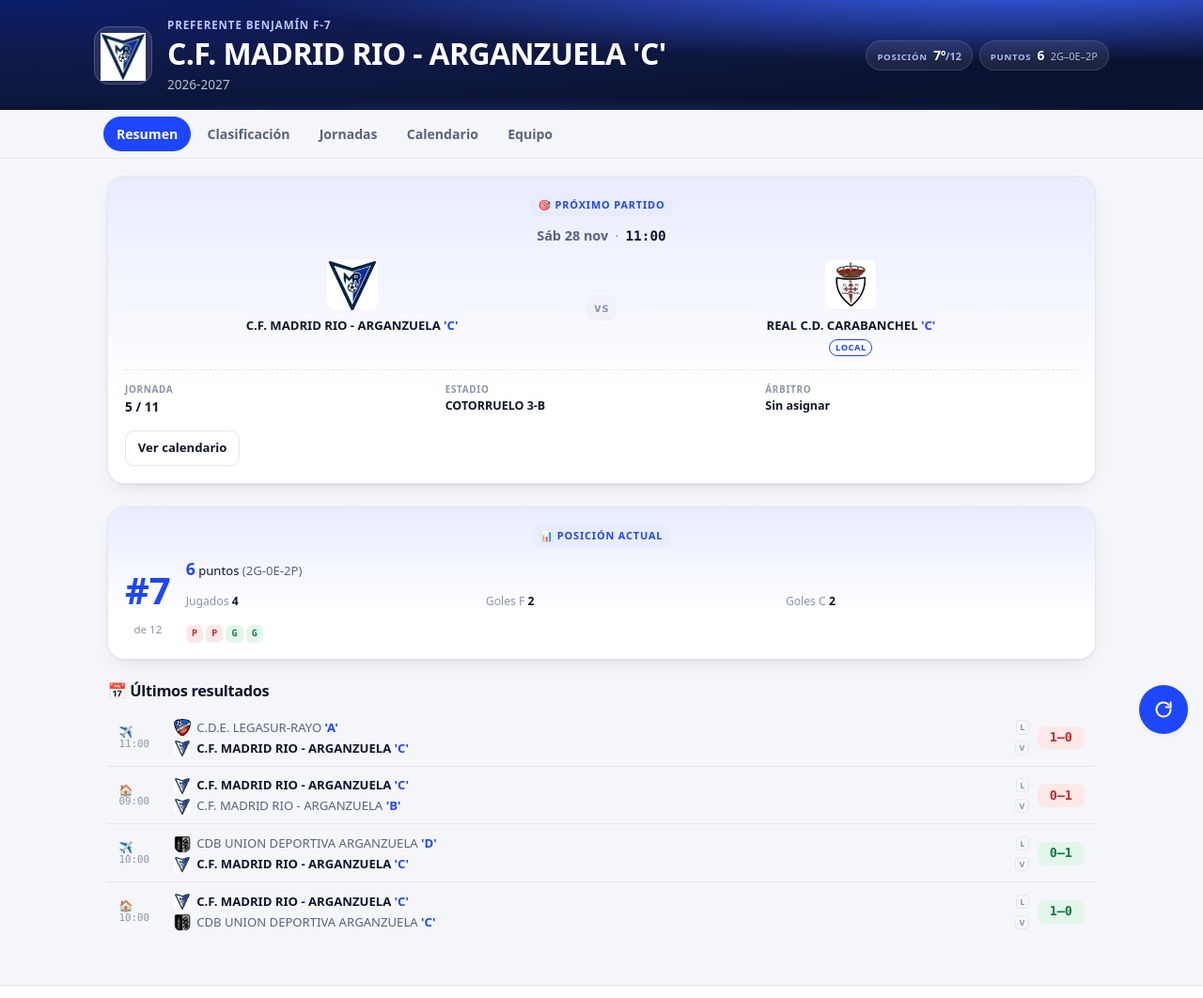
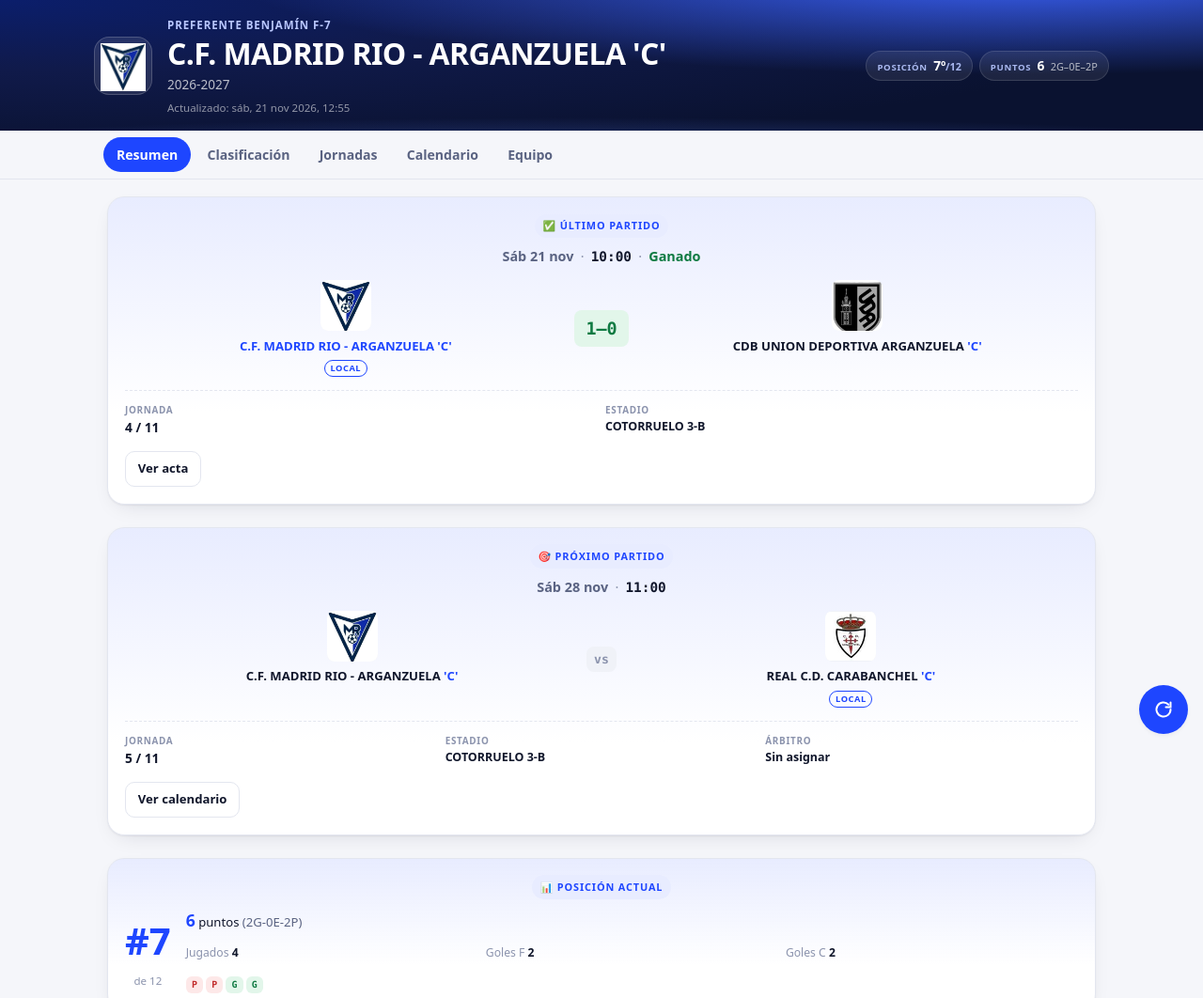
Before and after one commit to manuvaldi/altmatchapp, a website with bundled scripts: page public/index.html in a window 1280 px wide. Shown: the top 1062 px of the page at 94% size. Built offline with nearby package versions, Linux system fonts and the light colour scheme.

Commit message:
Ultimo partido en portada

```diff
--- a/public/app.js
+++ b/public/app.js
@@ -177,7 +177,7 @@ async function init() {
     snapshot = await loadSnapshot();
     render();
     setupNavigation();
-    updateFooter();
+    updateTimestamps();
     const initial = location.hash.replace('#', '');
     showView(VIEWS.includes(initial) ? initial : 'resumen');
     window.addEventListener('hashchange', () => {
@@ -313,6 +313,15 @@ function fechaCompacta(d) {
   return s.charAt(0).toUpperCase() + s.slice(1);
 }
 
+/** "2026-11-21" -> "21 nov" (mínimo: cabe en la columna estrecha de las filas) */
+function fechaCorta(d) {
+  if (!d) return '—';
+  const [y, m, dia] = d.split('-');
+  const date = new Date(y, parseInt(m) - 1, dia);
+  if (isNaN(date.getTime())) return d;
+  return date.toLocaleDateString('es-ES', { day: 'numeric', month: 'short' }).replace(/\s+/g, ' ');
+}
+
 function formatDate(d) {
   if (!d) return null;
   return new Date(d + 'T00:00:00').toLocaleDateString('es-ES', {
@@ -370,6 +379,69 @@ function renderResumen(container) {
   }
 
   let html = '';
+
+  // Último partido jugado (encima del próximo: lo más reciente primero).
+  // recentMatches está en orden cronológico ascendente (unshift al recorrer
+  // desde la última jornada hacia atrás), así que el último jugado es el final.
+  const lastMatch = recentMatches.at(-1);
+  if (lastMatch && lastMatch.score) {
+    const isHome = lastMatch.home.id === team.id;
+    const opponent = isHome ? lastMatch.away : lastMatch.home;
+    const oppTeam = findTeam(opponent.id);
+    const oppCrest = opponent.crest || oppTeam.crest;
+    const ourGoals = isHome ? lastMatch.score.home : lastMatch.score.away;
+    const theirGoals = isHome ? lastMatch.score.away : lastMatch.score.home;
+    const resCls = ourGoals > theirGoals ? 'win' : ourGoals < theirGoals ? 'loss' : 'draw';
+    const resLabel = ourGoals > theirGoals ? 'Ganado' : ourGoals < theirGoals ? 'Perdido' : 'Empatado';
+
+    html += `
+      <div class="section">
+        <div class="next">
+          <div class="next__top">
+            <span class="next__tag">✅ Último partido</span>
+          </div>
+          <div class="next__when">
+            <span class="next__when-day">${fechaCompacta(lastMatch.date)}</span>
+            <span class="next__when-sep" aria-hidden="true">·</span>
+            <span class="next__when-time">${lastMatch.time || ''}</span>
+            <span class="next__when-sep" aria-hidden="true">·</span>
+            <span class="next__when-res next__when-res--${resCls}">${resLabel}</span>
+          </div>
+          <div class="next__teams">
+            <div class="next__side ${isHome ? 'next__side--us' : ''}">
+              ${escudo(team.crest, team.name)}
+              <div class="next__name">${nombreEquipoHTML(team.name)}</div>
+              <div class="next__us-tag ${isHome ? '' : 'is-ghost'}">Local</div>
+            </div>
+            <div class="next__vs next__score next__score--${resCls}">${lastMatch.score.home}–${lastMatch.score.away}</div>
+            <div class="next__side">
+              ${escudo(oppCrest, opponent.name)}
+              <div class="next__name">${nombreEquipoHTML(opponent.name)}</div>
+              <div class="next__us-tag ${!isHome ? '' : 'is-ghost'}">Local</div>
+            </div>
+          </div>
+          <div class="next__meta">
+            <div class="meta">
+              <span class="meta__label">Jornada</span>
+              <span class="meta__value">${lastMatch.round} / ${snapshot.group.totalRounds}</span>
+            </div>
+            <div class="meta">
+              <span class="meta__label">Estadio</span>
+              <span class="meta__value" style="font-size: .78rem;">${lastMatch.venue || '—'}</span>
+            </div>
+          </div>
+          ${
+            lastMatch.acta
+              ? `
+          <div class="next__actions">
+            <a class="btn" href="${lastMatch.acta}" target="_blank" rel="noopener">Ver acta</a>
+          </div>`
+              : ''
+          }
+        </div>
+      </div>
+    `;
+  }
 
   // Próximo
   if (nextMatch) {
@@ -468,7 +540,7 @@ function renderResumen(container) {
           <h2 class="section__title">📅 Últimos resultados</h2>
         </div>
         <div class="matches">
-          ${recentMatches.map((m) => matchRowHTML(m)).join('')}
+          ${recentMatches.map((m) => matchRowHTML(m, { showDate: true, showWinner: true })).join('')}
         </div>
       </div>
     `;
@@ -561,7 +633,7 @@ function renderClasificacion(container) {
    Fila de partido: local arriba, visitante abajo (orden real del partido)
    ======================================================================== */
 
-function matchRowHTML(m) {
+function matchRowHTML(m, opts = {}) {
   const us = snapshot.team.id;
   const isHome = m.home.id === us;
   const played = !!(m.played && m.score);
@@ -577,65 +649,16 @@ function matchRowHTML(m) {
     scoreHTML = `<div class="match__score-val match__score-val--pending">vs</div>`;
   }
 
-  const side = (t, local) => {
-    const crest = t.crest || findTeam(t.id).crest;
-    return `
-      <div class="match__team ${t.id === us ? 'match__team--us' : ''}">
-        ${escudo(crest, t.name)}
-        <span class="match__team-name">${nombreEquipoHTML(t.name)}</span>
-        <span class="match__loc">${local ? 'L' : 'V'}</span>
-      </div>`;
-  };
-
-  const tag = link ? 'a' : 'div';
-  const attrs = link ? `href="${m.acta}" target="_blank" rel="noopener"` : '';
-  return `
-    <${tag} class="match" ${attrs}>
-      <div class="match__date">
-        <span class="match__day">${isHome ? '🏠' : '✈️'}</span>
-        <span class="match__time">${m.time || '--:--'}</span>
-      </div>
-      <div class="match__teams">
-        ${side(m.home, true)}
-        ${side(m.away, false)}
-      </div>
-      <div class="match__score">${scoreHTML}</div>
-    </${tag}>`;
-}
-
-/**
- * Variante de matchRowHTML para Jornadas: añade un badge "⭐" o "✓" en el nombre
- * del equipo ganador (si el partido está jugado). Llamada sólo desde renderJornadas.
- */
-function matchRowWithWinner(m) {
-  const us = snapshot.team.id;
-  const isHome = m.home.id === us;
-  const played = !!(m.played && m.score);
-  const link = played && m.acta;
-
-  let scoreHTML;
-  if (played) {
-    const ourGoals = isHome ? m.score.home : m.score.away;
-    const theirGoals = isHome ? m.score.away : m.score.home;
-    const cls = ourGoals > theirGoals ? 'win' : ourGoals < theirGoals ? 'loss' : 'draw';
-    scoreHTML = `<div class="match__score-val match__score-val--${cls}">${m.score.home}–${m.score.away}</div>`;
-  } else {
-    scoreHTML = `<div class="match__score-val match__score-val--pending">vs</div>`;
-  }
-
-  // Determina quién ganó (si el partido está jugado)
+  // Ganador (para la ⭐): sólo si está jugado y no es empate
   let ganador = null;
   if (played) {
-    const homeGoals = m.score.home;
-    const awayGoals = m.score.away;
-    if (homeGoals > awayGoals) ganador = m.home.id;
-    else if (awayGoals > homeGoals) ganador = m.away.id;
-    // Si es empate, ganador sigue siendo null
+    if (m.score.home > m.score.away) ganador = m.home.id;
+    else if (m.score.away > m.score.home) ganador = m.away.id;
   }
 
   const side = (t, local) => {
     const crest = t.crest || findTeam(t.id).crest;
-    const badge = ganador && ganador === t.id ? '&nbsp;<span class="match__team-badge">⭐</span>' : '';
+    const badge = opts.showWinner && ganador === t.id ? '&nbsp;<span class="match__team-badge">⭐</span>' : '';
     return `
       <div class="match__team ${t.id === us ? 'match__team--us' : ''}">
         ${escudo(crest, t.name)}
@@ -644,12 +667,18 @@ function matchRowWithWinner(m) {
       </div>`;
   };
 
+  // Con fecha (Resumen) se muestra la fecha en vez del emoji de local/visitante:
+  // el L/V ya aparece junto a cada equipo y la fecha es más información.
+  const dayHTML = opts.showDate
+    ? `<span class="match__day">${fechaCorta(m.date)}</span>`
+    : `<span class="match__day">${isHome ? '🏠' : '✈️'}</span>`;
+
   const tag = link ? 'a' : 'div';
   const attrs = link ? `href="${m.acta}" target="_blank" rel="noopener"` : '';
   return `
-    <${tag} class="match" ${attrs}>
+    <${tag} class="match${opts.showDate ? ' match--dated' : ''}" ${attrs}>
       <div class="match__date">
-        <span class="match__day">${isHome ? '🏠' : '✈️'}</span>
+        ${dayHTML}
         <span class="match__time">${m.time || '--:--'}</span>
       </div>
       <div class="match__teams">
@@ -795,7 +824,7 @@ function renderJornadas(container) {
           </div>
         </div>
         <div class="matches">
-          ${round.matches.map((m) => matchRowWithWinner(m)).join('')}
+          ${round.matches.map((m) => matchRowHTML(m, { showWinner: true })).join('')}
         </div>
       </div>
     </div>
@@ -979,7 +1008,7 @@ function render() {
   document.getElementById('link-ficha').href = snapshot.source.team;
 }
 
-function updateFooter() {
+function updateTimestamps() {
   const date = new Date(snapshot.generatedAt);
   const formatter = new Intl.DateTimeFormat('es-ES', {
     weekday: 'short',
@@ -989,7 +1018,10 @@ function updateFooter() {
     hour: '2-digit',
     minute: '2-digit',
   });
-  document.getElementById('updated').textContent = `Actualizado: ${formatter.format(date)}`;
+  const texto = `Actualizado: ${formatter.format(date)}`;
+  // Abajo (pie) y arriba (hero), para que se vea sin llegar al final de página
+  document.getElementById('updated').textContent = texto;
+  document.getElementById('hero-updated').textContent = texto;
 }
 
 /* ========================================================================
--- a/public/index.html
+++ b/public/index.html
@@ -24,6 +24,7 @@
         <p class="hero__eyebrow" id="hero-eyebrow">Preferente Benjamín F7</p>
         <h1 class="hero__title" id="hero-title">Madrid Río – Arganzuela 'C'</h1>
         <p class="hero__season" id="hero-season">Temporada 2026–2027</p>
+        <p class="hero__updated" id="hero-updated"></p>
       </div>
       <div class="hero__stats" id="hero-stats"></div>
     </div>
--- a/public/styles.css
+++ b/public/styles.css
@@ -159,6 +159,14 @@ img { max-width: 100%; display: block; }
 
 .hero__season { margin: .25rem 0 0; font-size: .85rem; color: rgba(255, 255, 255, .72); }
 
+/* Fecha de actualización de los datos, también visible arriba sin llegar al pie */
+.hero__updated {
+  margin: .3rem 0 0;
+  font-size: .72rem;
+  color: rgba(255, 255, 255, .55);
+  font-variant-numeric: tabular-nums;
+}
+
 /* Chips de una sola línea: etiqueta y valor en la misma fila */
 .stat {
   display: flex;
@@ -296,6 +304,12 @@ img { max-width: 100%; display: block; }
   color: var(--text);
 }
 
+/* Palabra de resultado (Ganado/Perdido/Empatado) en la línea de fecha del último partido */
+.next__when-res { font-weight: 750; }
+.next__when-res--win { color: var(--win); }
+.next__when-res--draw { color: var(--draw); }
+.next__when-res--loss { color: var(--loss); }
+
 .next__teams {
   display: grid;
   grid-template-columns: 1fr auto 1fr;
@@ -331,6 +345,13 @@ img { max-width: 100%; display: block; }
   border-radius: 8px;
   background: var(--surface-2);
 }
+
+/* Marcador grande en la tarjeta de último partido (mismo hueco que el "vs").
+   Definido DESPUÉS de .next__vs: mismo selector, gana quien va último. */
+.next__score { font-size: 1.15rem; font-weight: 800; padding: .35rem .8rem; }
+.next__score--win { background: var(--win-bg); color: var(--win); }
+.next__score--draw { background: var(--draw-bg); color: var(--draw); }
+.next__score--loss { background: var(--loss-bg); color: var(--loss); }
 
 .next__meta {
   display: grid;
@@ -409,6 +430,10 @@ a.match:hover { background: var(--surface-2); }
 .match__date { display: flex; flex-direction: column; align-items: flex-start; line-height: 1.15; }
 .match__day { font-size: .74rem; font-weight: 750; }
 .match__time { font-size: .68rem; color: var(--text-faint); font-family: var(--mono); }
+
+/* Filas con fecha (Resumen): la fecha ("21 nov") necesita más columna que el emoji */
+.match--dated { grid-template-columns: 3.4rem 1fr auto; }
+.match--dated .match__day { font-size: .72rem; white-space: nowrap; }
 
 .match__teams { display: grid; gap: .25rem; min-width: 0; }
 .match__team { display: flex; align-items: center; gap: .4rem; min-width: 0; }
@@ -491,6 +516,7 @@ table.standings { width: 100%; border-collapse: collapse; font-size: .84rem; }
   /* Filas de partido: más hueco para el nombre (se muestra entero, en 2 líneas
      si hace falta) recortando la columna de fecha y la del marcador */
   .match { grid-template-columns: 2.55rem 1fr auto; gap: .45rem; padding: .6rem .55rem; }
+  .match--dated { grid-template-columns: 3rem 1fr auto; }
   .match__team-name { font-size: .78rem; }
   .match__score-val { min-width: 2.7rem; padding: .15rem .35rem; }
 }
@@ -499,6 +525,7 @@ table.standings { width: 100%; border-collapse: collapse; font-size: .84rem; }
    nombre del equipo tenga el máximo ancho posible */
 @media (max-width: 360px) {
   .match { grid-template-columns: 2.3rem 1fr auto; gap: .4rem; padding: .55rem .45rem; }
+  .match--dated { grid-template-columns: 2.8rem 1fr auto; }
   .match__team { gap: .3rem; }
   .match__team .crest { width: 16px; height: 16px; }
   .match__team-name { font-size: .76rem; }
@@ -551,7 +578,7 @@ table.standings { width: 100%; border-collapse: collapse; font-size: .84rem; }
 .round-chip.is-selected { background: var(--brand); border-color: transparent; color: #fff; }
 .round-chip.is-played:not(.is-selected)::after { content: "·"; margin-left: .3rem; color: var(--win); font-weight: 800; }
 
-/* Estrella del ganador (Jornadas) */
+/* Estrella del ganador (Jornadas y Resumen) */
 .match__team-badge {
   font-size: .72rem;
   line-height: 1;
```
Also changed, not shown: .github/workflows/update-data.yml, public/data/snapshot.json, 1 other file.
